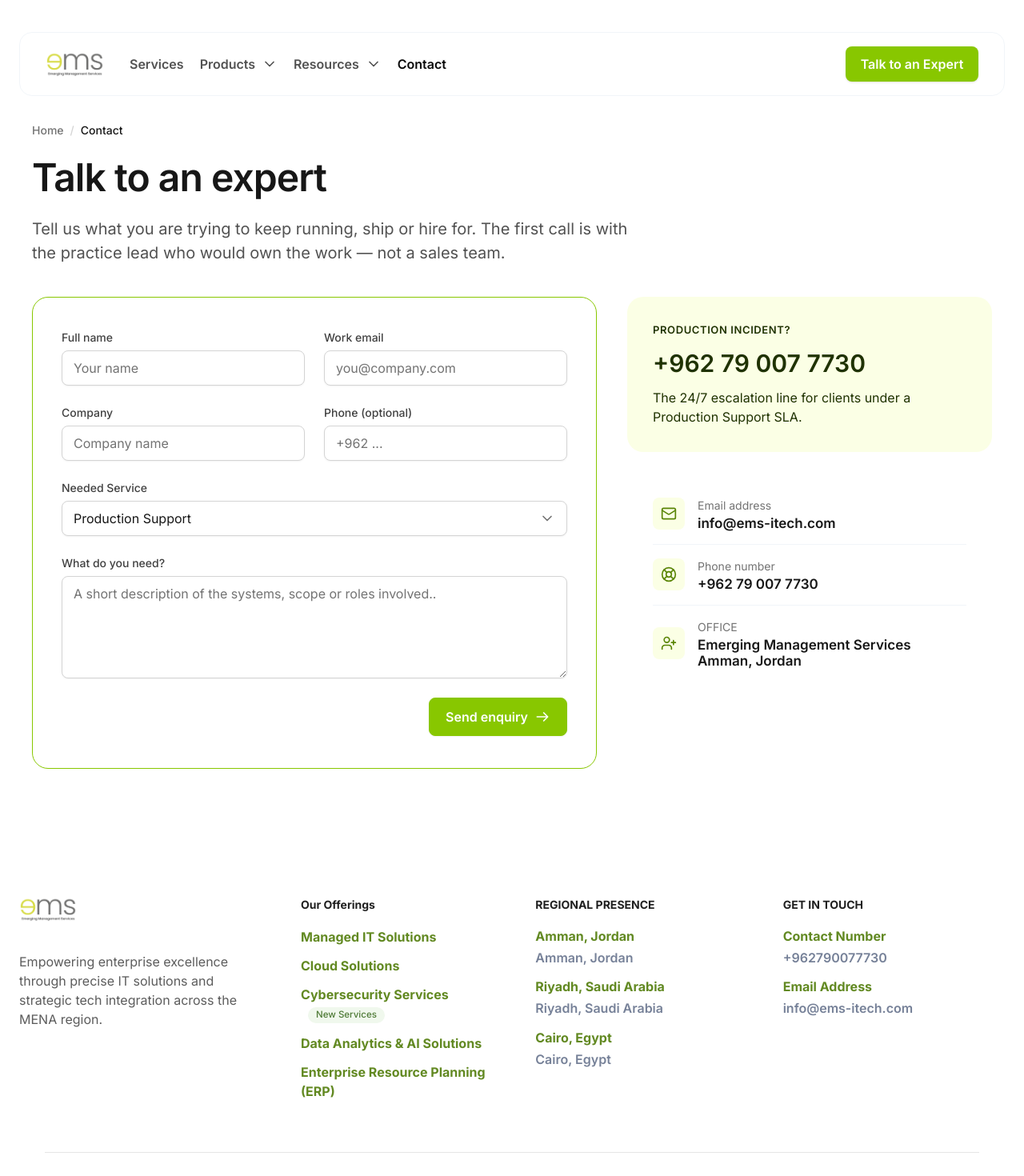
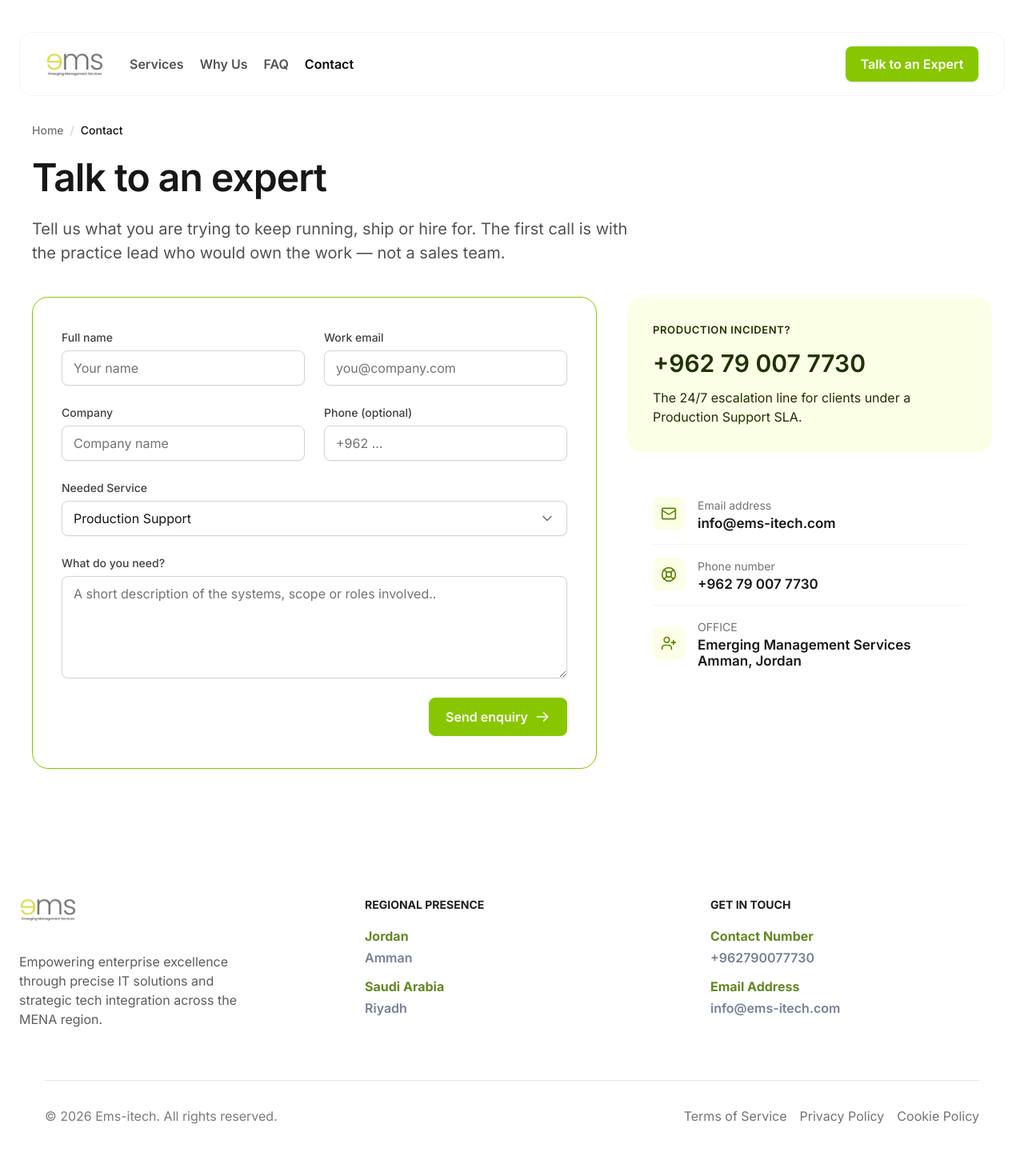
Before and after one commit to ems-itech/ems-website, a Next.js app: page /contact in a window 1280 px wide. Shown: the top 1470 px of the page at 80% size. Built offline with nearby package versions, Linux system fonts and the light colour scheme.

Commit message:
some enhancment on some sections

```diff
--- a/app/components/home/AdvantagesSection.tsx
+++ b/app/components/home/AdvantagesSection.tsx
@@ -11,7 +11,7 @@
 
 export function AdvantagesSection() {
   return (
-    <section className={styles.advantages}>
+    <section id="why-ems" className={styles.advantages}>
       <div className={styles.sectionHeading}>
         <p className={styles.eyebrow}>WHY CHOOSE EMS</p>
         <h2>The EMS Advantage</h2>
--- a/app/components/home/CompetenciesSection.tsx
+++ b/app/components/home/CompetenciesSection.tsx
@@ -7,11 +7,14 @@
   ["Software Testing", "EMS offers comprehensive QA services, including functional, automation, performance, and security testing to guarantee reliable and high-quality software delivery."],
   ["Cybersecurity", "At EMS, we protect enterprise systems through advanced cybersecurity solutions, including threat detection, compliance support, and continuous security monitoring."],
   ["IT Recruitment", "EMS connects organizations with top-tier IT talent, helping build strong and scalable teams across various technology domains and industries."],
+  ["Data Engineering", "Our data engineering services at EMS enable organizations to build efficient data pipelines, optimize storage, and unlock valuable business insights."],
+  ["System Integration", "EMS ensures seamless integration of enterprise systems, enabling unified workflows, improved efficiency, and better operational visibility."],
+  ["Digital Workspace", "We help organizations modernize their digital work environments with secure, flexible, and collaborative solutions that enhance productivity."],
 ] as const;
 
 export function CompetenciesSection() {
   return (
-    <section className={styles.competencies}>
+    <section id="services" className={styles.competencies}>
       <div className={styles.competenciesPanel}>
         <div className={`${styles.sectionHeading} ${styles.sectionHeadingLight}`}>
           <p className={styles.eyebrow}>TECHNICAL MASTERY</p>
--- a/app/components/home/HeroSection.tsx
+++ b/app/components/home/HeroSection.tsx
@@ -18,7 +18,7 @@
           <h1>Innovative IT Solutions for Today&apos;s <span>Businesses</span>.</h1>
           <p>EMS is your reliable IT partner, ensuring your organization runs smoothly. We design and maintain the infrastructure essential for modern enterprises.</p>
           <div className={styles.actions}>
-            <Link href="/services" className={styles.secondaryButton}>Discover Our Services</Link>
+            <Link href="#services" className={styles.secondaryButton}>Discover Our Services</Link>
             <Link href="/contact" className={styles.primaryButton}>
               Consult with an Expert
               <Image src="/figma-home/arrow-right.svg" alt="" width={20} height={20} aria-hidden />
--- a/app/components/home/QuestionsSection.tsx
+++ b/app/components/home/QuestionsSection.tsx
@@ -13,7 +13,7 @@
 
 export function QuestionsSection() {
   return (
-    <section className={styles.questions}>
+    <section id="faq" className={styles.questions}>
       <div className={styles.sectionHeading}>
         <h2>Common Questions</h2>
         <p>Everything you need to attract, engage, and retain more users.</p>
--- a/app/components/layout/Footer.module.css
+++ b/app/components/layout/Footer.module.css
@@ -11,14 +11,9 @@
 
 .columns {
   display: grid;
-  min-height: 216px;
-  grid-template-columns: 304px repeat(3, minmax(0, 1fr));
-  gap: 32px;
+  grid-template-columns: repeat(3, minmax(0, 1fr));
+  gap: 64px;
   align-items: start;
-}
-
-.offerings {
-  margin-left: 16px;
 }
 
 .brandLogo {
@@ -46,11 +41,6 @@
   text-transform: uppercase;
 }
 
-.offerings .heading {
-  text-transform: none;
-}
-
-.linkList,
 .presenceList,
 .contactList {
   display: grid;
@@ -60,34 +50,11 @@
   list-style: none;
 }
 
-.link,
 .primaryText {
   color: #628922;
   font-size: 1rem;
   font-weight: 650;
   line-height: 1.45;
-}
-
-.link {
-  transition: color 160ms ease;
-}
-
-.link:hover {
-  color: #91c832;
-}
-
-.newBadge {
-  display: inline-flex;
-  margin-left: 9px;
-  transform: translateY(-1px);
-  border-radius: 999px;
-  padding: 4px 10px;
-  color: #4f7b37;
-  background: #f0f8ed;
-  font-size: 0.72rem;
-  font-weight: 500;
-  line-height: 1;
-  white-space: nowrap;
 }
 
 .presenceList,
@@ -164,9 +131,6 @@
     gap: 56px 72px;
   }
 
-  .offerings {
-    margin-left: 0;
-  }
 }
 
 @media (max-width: 600px) {
@@ -211,9 +175,3 @@
     font-size: 14px;
   }
 }
-
-@media (prefers-reduced-motion: reduce) {
-  .link {
-    transition: none;
-  }
-}
--- a/app/components/layout/Footer.tsx
+++ b/app/components/layout/Footer.tsx
@@ -6,18 +6,9 @@
 
 import styles from "./Footer.module.css";
 
-const offerings = [
-  { label: "Managed IT Solutions", href: "/services" },
-  { label: "Cloud Solutions", href: "/services" },
-  { label: "Cybersecurity Services", href: "/services", isNew: true },
-  { label: "Data Analytics & AI Solutions", href: "/services" },
-  { label: "Enterprise Resource Planning (ERP)", href: "/services" },
-];
-
 const locations = [
-  { city: "Amman, Jordan", detail: "Amman, Jordan" },
-  { city: "Riyadh, Saudi Arabia", detail: "Riyadh, Saudi Arabia" },
-  { city: "Cairo, Egypt", detail: "Cairo, Egypt" },
+  { city: "Jordan", detail: "Amman" },
+  { city: "Saudi Arabia", detail: "Riyadh" },
 ];
 
 export function Footer() {
@@ -40,20 +31,6 @@
               Empowering enterprise excellence through precise IT solutions and strategic
               tech integration across the MENA region.
             </p>
-          </div>
-
-          <div className={styles.offerings}>
-            <h2 className={styles.heading}>Our Offerings</h2>
-            <ul className={styles.linkList}>
-              {offerings.map((offering) => (
-                <li key={offering.label}>
-                  <Link href={offering.href} className={styles.link}>
-                    {offering.label}
-                  </Link>
-                  {offering.isNew ? <span className={styles.newBadge}>New Services</span> : null}
-                </li>
-              ))}
-            </ul>
           </div>
 
           <div>
--- a/app/components/layout/Navbar.tsx
+++ b/app/components/layout/Navbar.tsx
@@ -4,7 +4,7 @@
 import Image from "next/image";
 import { usePathname } from "next/navigation";
 import { Button } from "@/components/ui/button";
-import { ChevronDown, Menu } from "lucide-react";
+import { Menu } from "lucide-react";
 import { Sheet, SheetContent, SheetTitle, SheetTrigger } from "@/components/ui/sheet";
 import { useState } from "react";
 
@@ -15,18 +15,19 @@
   const hasOverlayHeader = isHome || pathname === "/contact";
 
   const links = [
-    { href: "/services", label: "Services" },
-    { href: "/services#products", label: "Products", expandable: true },
-    { href: "/about", label: "Resources", expandable: true },
+    { href: "/#services", label: "Services" },
+    { href: "/#why-ems", label: "Why Us" },
+    { href: "/#faq", label: "FAQ" },
     { href: "/contact", label: "Contact" },
   ];
 
   return (
+    <>
       <header
-      className={`top-0 z-50 flex h-[120px] w-full items-end px-4 md:px-6 ${
+        className={`fixed top-0 z-50 flex h-[120px] w-full items-end px-4 md:px-6 ${
           hasOverlayHeader
-          ? "absolute"
-          : "sticky bg-background/95 backdrop-blur supports-[backdrop-filter]:bg-background/60"
+            ? ""
+            : "bg-background/95 backdrop-blur supports-[backdrop-filter]:bg-background/60"
         }`}
       >
         <div className="mx-auto flex h-[80px] w-full max-w-[1280px] items-center justify-between rounded-[16px] border border-slate-100 bg-white/50 px-5 backdrop-blur-xl md:px-8">
@@ -52,7 +53,6 @@
                 }`}
               >
                 {link.label}
-                {link.expandable ? <ChevronDown className="h-5 w-5" aria-hidden="true" /> : null}
               </Link>
             ))}
           </nav>
@@ -61,9 +61,17 @@
         <div className="hidden items-center gap-4 md:flex">
           <Link
             href="/contact"
-            className="inline-flex h-[44px] w-[166px] items-center justify-center whitespace-nowrap rounded-[8px] bg-[#88c700] px-[18px] text-base font-semibold text-white shadow-sm transition-all hover:-translate-y-0.5 hover:bg-[#7bb500] hover:shadow-md focus-visible:outline-none focus-visible:ring-2 focus-visible:ring-[#88c700]/60"
+            className="group inline-flex h-[44px] w-[166px] items-center justify-center overflow-hidden whitespace-nowrap rounded-[8px] bg-[#88c700] px-[18px] text-base font-semibold text-white shadow-sm transition-all duration-200 hover:w-[190px] hover:bg-[#7bb500] hover:shadow-md focus-visible:w-[190px] focus-visible:outline-none focus-visible:ring-2 focus-visible:ring-[#88c700]/60"
           >
             Talk to an Expert
+            <Image
+              src="/figma-home/arrow-right.svg"
+              alt=""
+              width={20}
+              height={20}
+              className="h-5 w-0 -translate-x-1 opacity-0 transition-all duration-200 group-hover:ml-2 group-hover:w-5 group-hover:translate-x-0 group-hover:opacity-100 group-focus-visible:ml-2 group-focus-visible:w-5 group-focus-visible:translate-x-0 group-focus-visible:opacity-100"
+              aria-hidden
+            />
           </Link>
         </div>
 
@@ -87,21 +95,30 @@
                 >
                   <span className="flex items-center gap-2">
                     {link.label}
-                    {link.expandable ? <ChevronDown className="h-4 w-4" aria-hidden="true" /> : null}
                   </span>
                 </Link>
               ))}
               <Link
                 href="/contact"
                 onClick={() => setOpen(false)}
-                className="mt-4 inline-flex h-10 items-center justify-center rounded-md bg-primary px-8 text-sm font-medium text-primary-foreground shadow transition-colors hover:bg-primary/90"
+                className="group mt-4 inline-flex h-10 items-center justify-center rounded-md bg-primary px-8 text-sm font-medium text-primary-foreground shadow transition-colors hover:bg-primary/90"
               >
                 Talk to an Expert
+                <Image
+                  src="/figma-home/arrow-right.svg"
+                  alt=""
+                  width={20}
+                  height={20}
+                  className="ml-2"
+                  aria-hidden
+                />
               </Link>
             </nav>
           </SheetContent>
         </Sheet>
         </div>
       </header>
+      {hasOverlayHeader ? null : <div className="h-[120px]" aria-hidden="true" />}
+    </>
   );
 }
```
Also changed, not shown: app/page.module.css (+15 -10 lines). Lines whose indentation alone changed are shown as unchanged.
